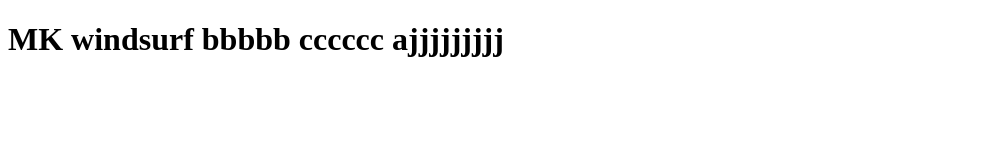
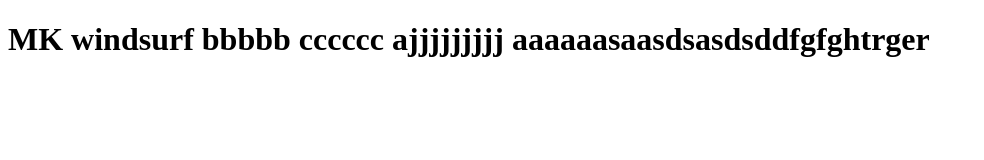
Before and after one commit to dujekmancin/mk-windsurf, a plain HTML site: page index.html in a window 1280 px wide. Shown: the whole page, without its empty margins (0-984 px from the left). Drawn offline with Linux system fonts and the light colour scheme.

Commit message:
Augment h1 content in index.html
Added additional text to the h1 element in index.html.

```diff
--- a/index.html
+++ b/index.html
@@ -7,6 +7,7 @@
 <body>
   <h1>MK windsurf bbbbb
   cccccc
-  ajjjjjjjjj</h1>
+  ajjjjjjjjj
+  aaaaaasaasdsasdsddfgfghtrger</h1>
 </body>
 </html>
```
